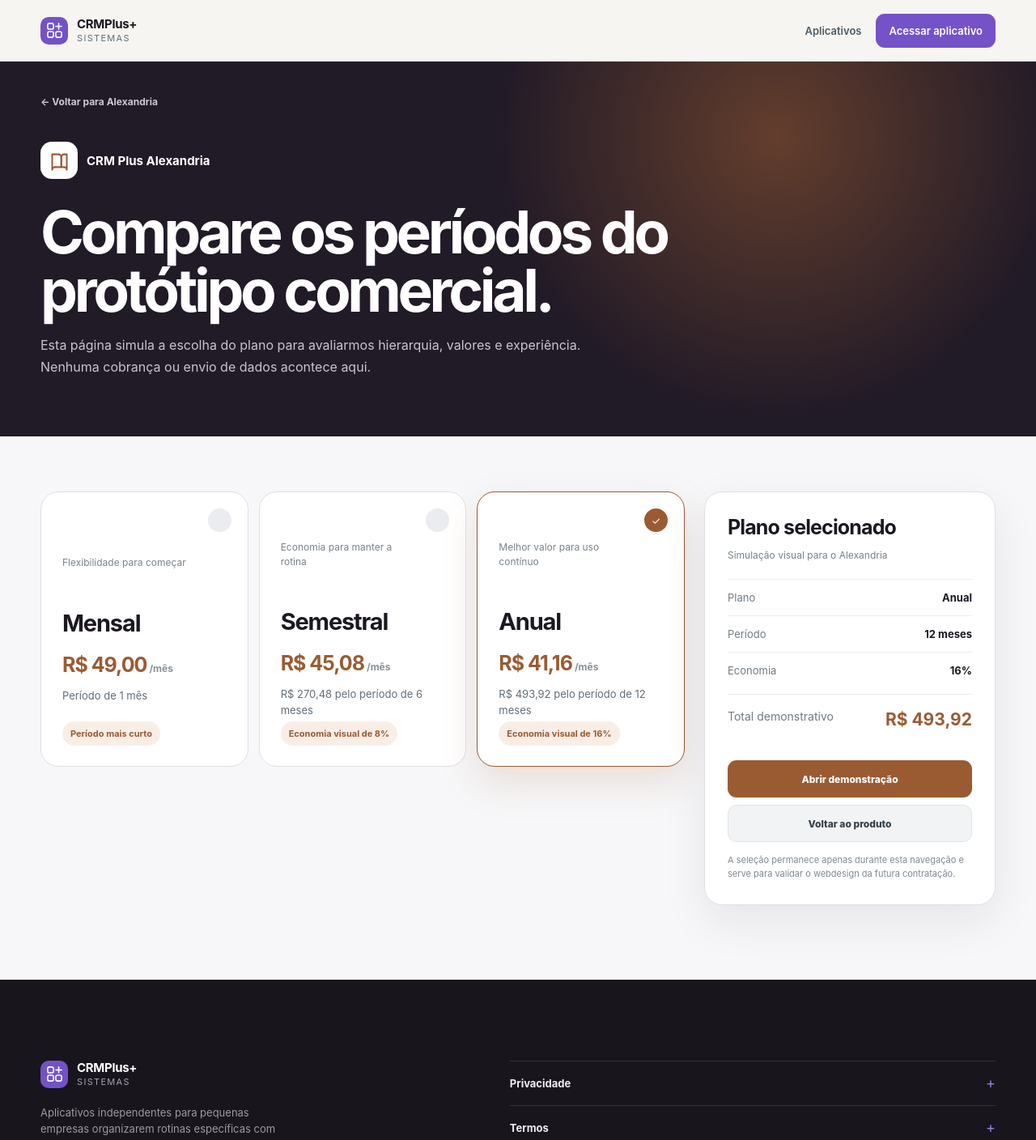
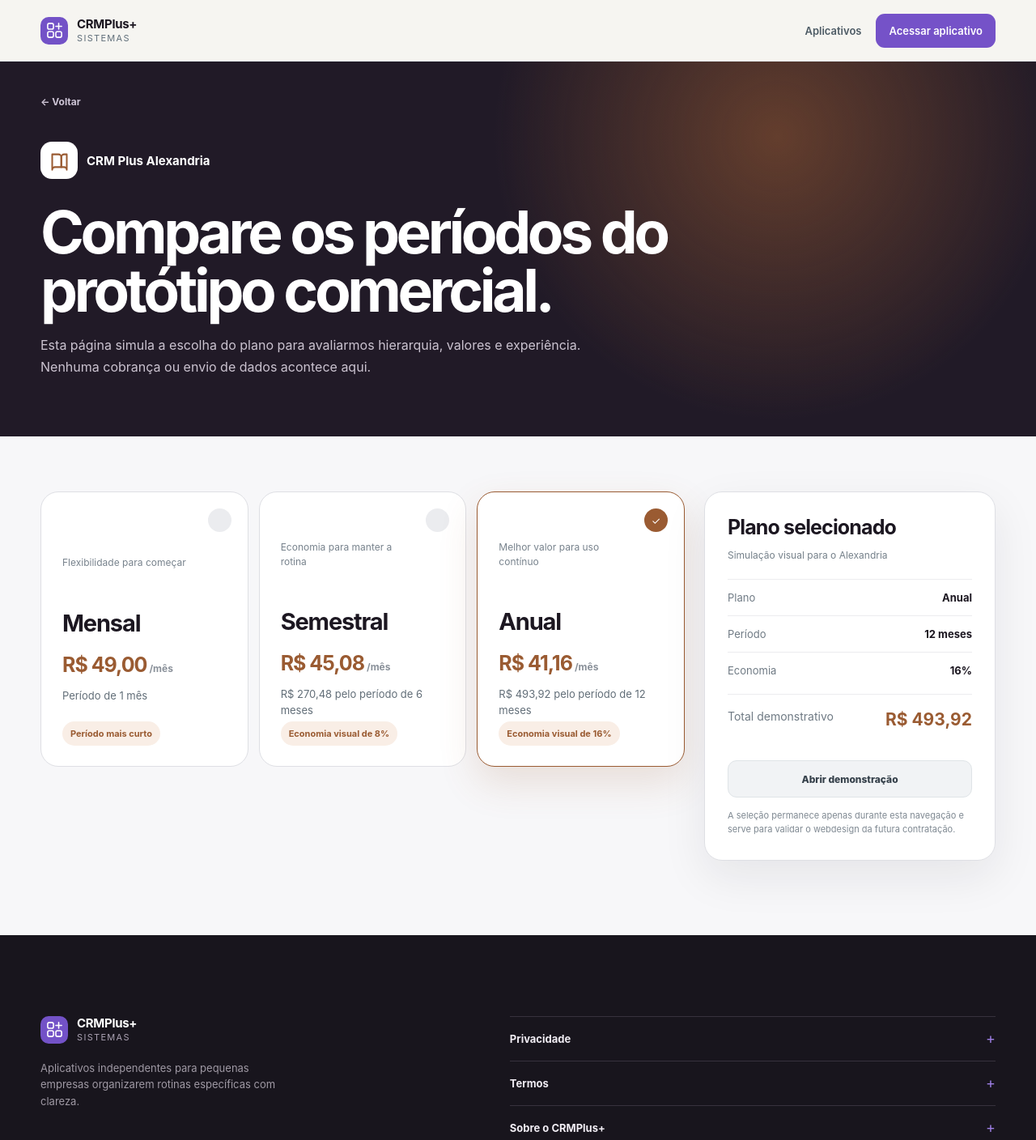
Before and after one commit to aruanmf446-hub/crmplus, a Next.js app: page /assinar/alexandria in a window 1280 px wide. Shown: the top 1408 px of the page at 81% size. Built offline with nearby package versions, Linux system fonts and the light colour scheme.

Commit message:
fix: remove repeated plan navigation action

```diff
--- a/components/SubscriptionPlans.tsx
+++ b/components/SubscriptionPlans.tsx
@@ -34,7 +34,7 @@ export function SubscriptionPlans({ product }: Props) {
       <main>
         <section className={styles.hero}>
           <div className="shell">
-            <Link className={styles.back} href={`/aplicativos/${product.slug}`}>← Voltar para {product.shortName}</Link>
+            <Link className={styles.back} href={`/aplicativos/${product.slug}`}>← Voltar</Link>
             <div className={styles.identity}><span><ProductIcon slug={product.slug} size={27} /></span><strong>{product.name}</strong></div>
             <h1>Compare os períodos do protótipo comercial.</h1>
             <p>Esta página simula a escolha do plano para avaliarmos hierarquia, valores e experiência. Nenhuma cobrança ou envio de dados acontece aqui.</p>
@@ -80,7 +80,6 @@ export function SubscriptionPlans({ product }: Props) {
               </div>
               <div className="plan-summary-actions">
                 <Link href={`/sistemas/${product.slug}`}>Abrir demonstração</Link>
-                <Link href={`/aplicativos/${product.slug}`}>Voltar ao produto</Link>
               </div>
               <small>A seleção permanece apenas durante esta navegação e serve para validar o webdesign da futura contratação.</small>
             </aside>
```
